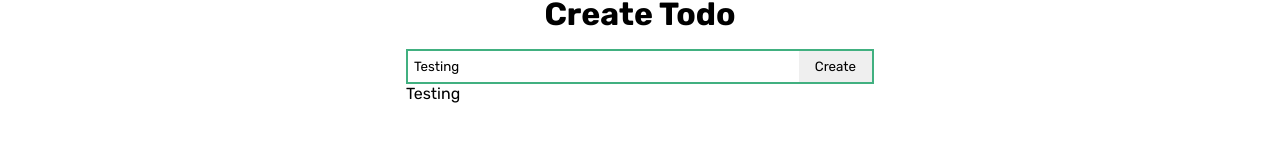
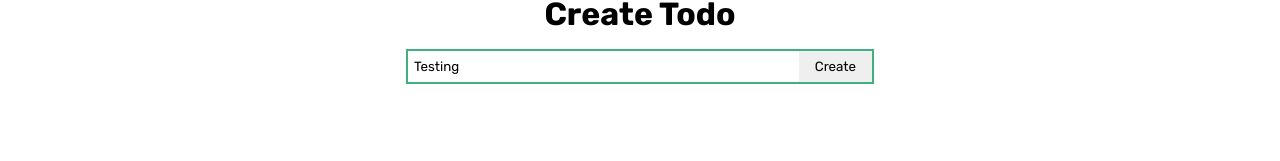
Before and after one commit to Dnrats/vue-3-crash-course, a Vue app: page / in a window 1280 px wide. Shown: the part 139-300 px from the top of the page. Built offline with nearby package versions, Linux system fonts and the light colour scheme; a web font is replaced by a local one.

Commit message:
Removed reactive, left only ref in todocreator

```diff
--- a/src/components/TodoCreator.vue
+++ b/src/components/TodoCreator.vue
@@ -1,19 +1,14 @@
 <template>
     <div class="input-wrap">
-        <input type="text" v-model="todoState.todo">
-        <button>Create</button>
+        <input type="text" v-model="todo">
+        <button @click="">Create</button>
     </div>
-    <p>{{ todo }}</p>
 </template>
 
 <script setup>
-import {ref, reactive} from "vue";
+import {ref} from "vue";
 
 const todo = ref("Testing");
-
-const todoState = reactive({
-  todo: "Testing"
-});
 </script>
 
 <style lang="scss" scoped>
```
